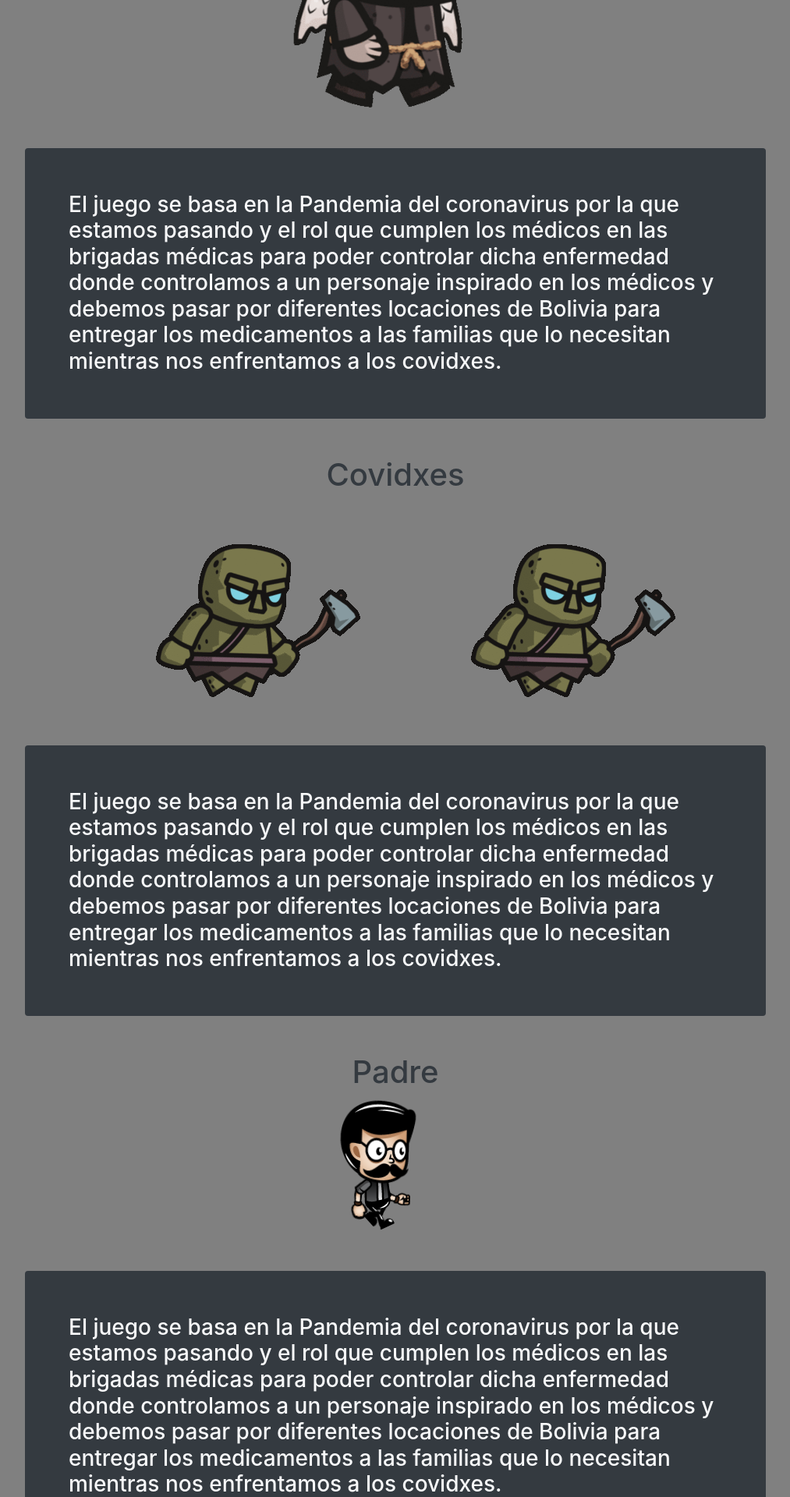
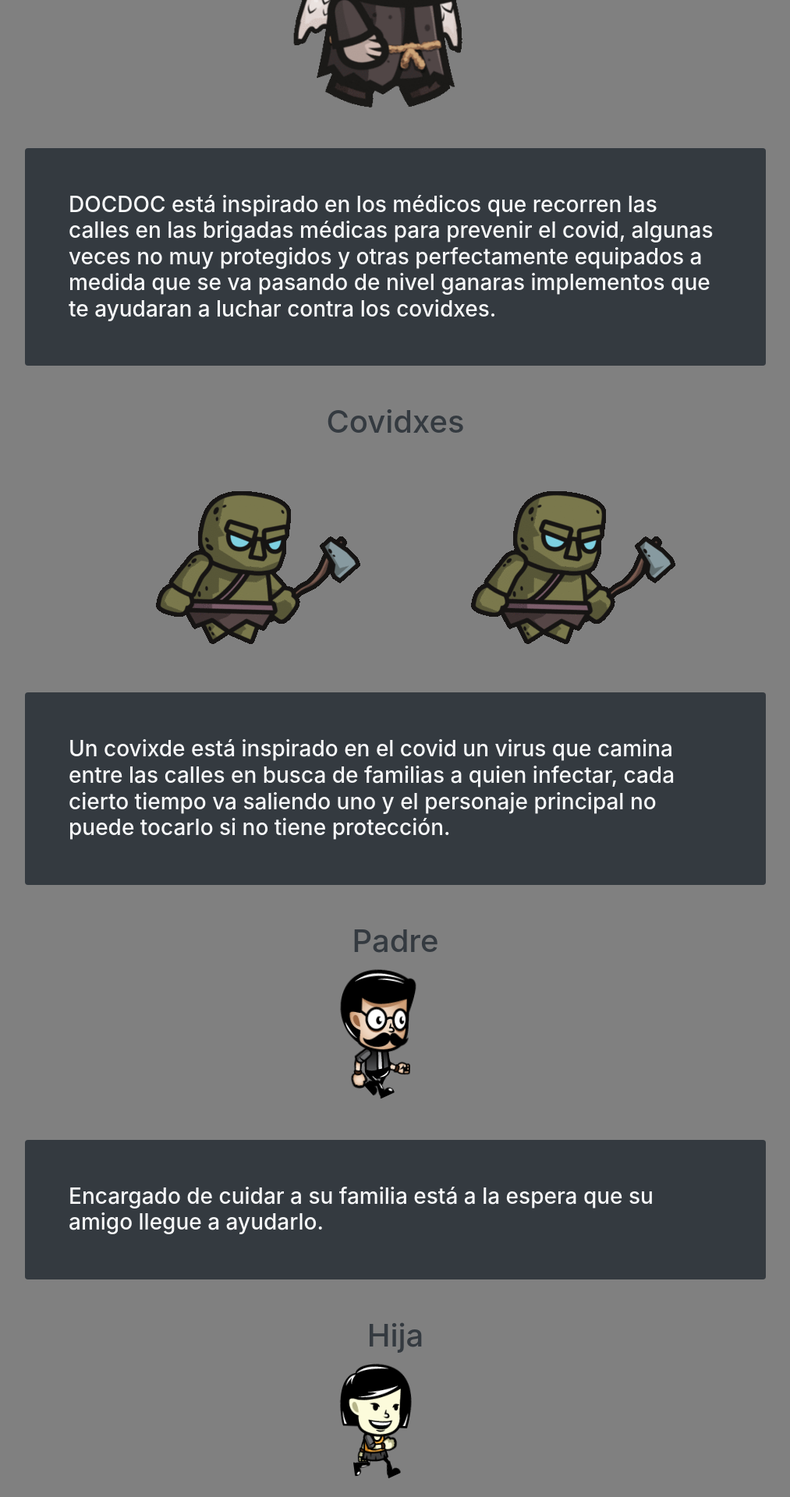
Before and after one commit to alejandrozeb/EvitandoCovidxesWebPage, a CodeIgniter app: page /database/index.php/home/galeriaPersonajes in a window 1280 px wide. Shown: the part 436-2356 px from the top of the page at 78% size, without its empty margins (133-1146 px from the left). Run offline with CodeIgniter, Linux system fonts and the light colour scheme; some libraries are stand-ins or nearby versions.

Commit message:
vista galeria de personajes terminada

```diff
--- a/application/views/galeriaPersonajes.php
+++ b/application/views/galeriaPersonajes.php
@@ -68,7 +68,7 @@ defined('BASEPATH') OR exit('No direct script access allowed');
                 </div>
                 <div class="col-8 col-sm-10 p-5 m-5 bg-dark rounded align-self-center">
                         <h3 class="text-light m-2" >
-                        El juego se basa en la Pandemia del coronavirus por la que estamos pasando y el rol que cumplen los médicos en las brigadas médicas para poder controlar dicha enfermedad donde controlamos a un personaje inspirado en los médicos y debemos pasar por diferentes locaciones de Bolivia para entregar los medicamentos a las familias que lo necesitan mientras nos enfrentamos a los covidxes.
+                        DOCDOC está inspirado en los médicos que recorren las calles en las brigadas médicas para prevenir el covid, algunas veces no muy protegidos y otras perfectamente equipados a medida que se va pasando de nivel ganaras implementos que te ayudaran a luchar contra los covidxes.
                         </h3>
                 </div>
             </div>
@@ -87,7 +87,7 @@ defined('BASEPATH') OR exit('No direct script access allowed');
                 </div>
                 <div class="col-8 col-sm-10 p-5 m-5 bg-dark rounded align-self-center">
                         <h3 class="text-light m-2" >
-                        El juego se basa en la Pandemia del coronavirus por la que estamos pasando y el rol que cumplen los médicos en las brigadas médicas para poder controlar dicha enfermedad donde controlamos a un personaje inspirado en los médicos y debemos pasar por diferentes locaciones de Bolivia para entregar los medicamentos a las familias que lo necesitan mientras nos enfrentamos a los covidxes.
+                        Un covixde está inspirado en el covid un virus que camina entre las calles en busca de familias a quien infectar, cada cierto tiempo va saliendo uno y el personaje principal no puede tocarlo si no tiene protección.
                         </h3>
                 </div>
             </div>
@@ -104,7 +104,7 @@ defined('BASEPATH') OR exit('No direct script access allowed');
                 </div>
                 <div class="col-8 col-sm-10 p-5 m-5 bg-dark rounded align-self-center">
                         <h3 class="text-light m-2" >
-                        El juego se basa en la Pandemia del coronavirus por la que estamos pasando y el rol que cumplen los médicos en las brigadas médicas para poder controlar dicha enfermedad donde controlamos a un personaje inspirado en los médicos y debemos pasar por diferentes locaciones de Bolivia para entregar los medicamentos a las familias que lo necesitan mientras nos enfrentamos a los covidxes.
+                        Encargado de cuidar a su familia está a la espera que su amigo llegue a ayudarlo.
                         </h3>
                 </div>
             </div>
@@ -121,7 +121,7 @@ defined('BASEPATH') OR exit('No direct script access allowed');
                 </div>
                 <div class="col-8 col-sm-10 p-5 m-5 bg-dark rounded align-self-center">
                         <h3 class="text-light m-2" >
-                        El juego se basa en la Pandemia del coronavirus por la que estamos pasando y el rol que cumplen los médicos en las brigadas médicas para poder controlar dicha enfermedad donde controlamos a un personaje inspirado en los médicos y debemos pasar por diferentes locaciones de Bolivia para entregar los medicamentos a las familias que lo necesitan mientras nos enfrentamos a los covidxes.
+                        Emocionada por conocer a su amigo que combate contra los covidxes.
                         </h3>
                 </div>
             </div>
@@ -129,17 +129,29 @@ defined('BASEPATH') OR exit('No direct script access allowed');
         <div class="container">
             <div class="row">
                 <div class="col-12 text-center">
-                    <h1 class="text-dark">Escenario</h1>
+                    <h1 class="text-dark">Escenario Nivel 1</h1>
                 </div>
             </div>
             <div class="row d-flex justify-content-center">
-                <div class="col-9 col-sm-9">
-                    <img src="<?php echo base_url();?>imagenes/covidxe.gif" class="img-fluid" alt="Responsive image">
-                    <img src="<?php echo base_url();?>imagenes/covidxe.gif" class="img-fluid" alt="Responsive image">
+                <div class="col-8 col-sm-10 p-5 m-5 bg-dark rounded align-self-center">
+                        <img src="<?php echo base_url();?>imagenes/imagen1.png" class="img-fluid" alt="Responsive image">
+                        <h3 class="text-light m-2" >
+                        Escenario basado en las calles de la cuidad de La Paz en este escenario se desarrolla el primer nivel del juego.
+                        </h3>
                 </div>
+            </div>
+        </div>
+        <div class="container">
+            <div class="row">
+                <div class="col-12 text-center">
+                    <h1 class="text-dark">Escenario Final</h1>
+                </div>
+            </div>
+            <div class="row d-flex justify-content-center">
                 <div class="col-8 col-sm-10 p-5 m-5 bg-dark rounded align-self-center">
+                        <img src="<?php echo base_url();?>imagenes/imagen3.png" class="img-fluid" alt="Responsive image">
                         <h3 class="text-light m-2" >
-                        El juego se basa en la Pandemia del coronavirus por la que estamos pasando y el rol que cumplen los médicos en las brigadas médicas para poder controlar dicha enfermedad donde controlamos a un personaje inspirado en los médicos y debemos pasar por diferentes locaciones de Bolivia para entregar los medicamentos a las familias que lo necesitan mientras nos enfrentamos a los covidxes.
+                        Escenario final donde nuestro personaje debe llegar a entregar las medicinas.
                         </h3>
                 </div>
             </div>
```
Also changed, not shown: imagenes/imagen3.png (added).
